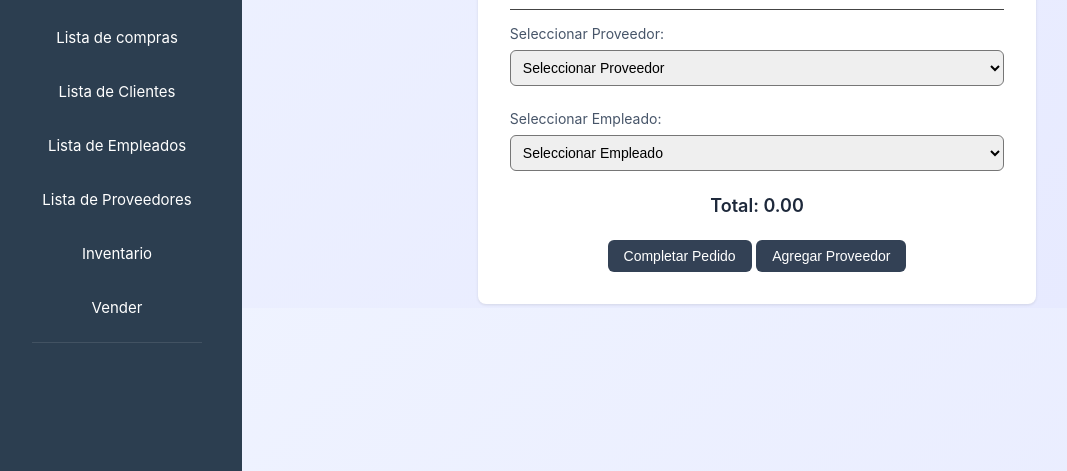
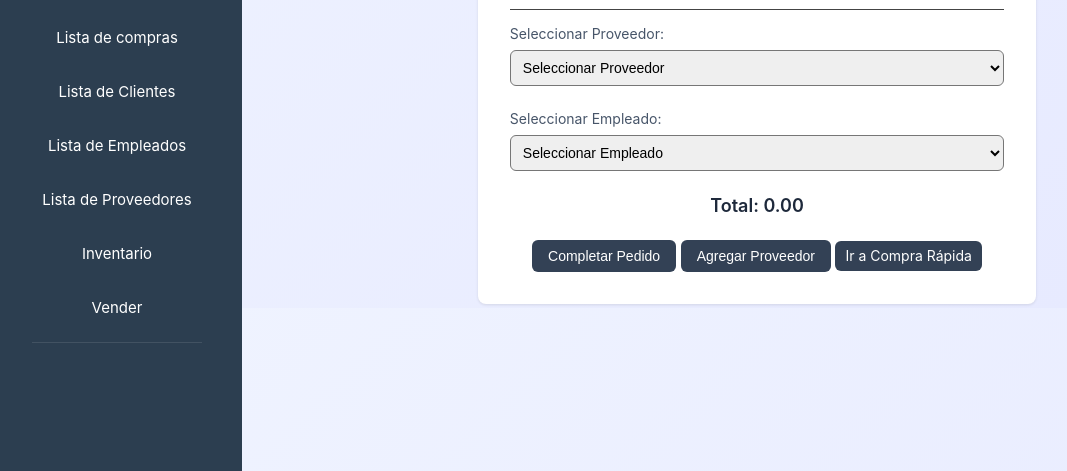
Before and after one commit to PirloFMJ/ProyectoProgramacion, a Django app: page /compra/ in a window 1280 px wide. Shown: the part 492-963 px from the top of the page, without its empty margins (8-1075 px from the left). Run offline with Django 5.2, Linux system fonts and the light colour scheme; data that the repository does not hold is empty.

Commit message:
Proyecto finalizado

```diff
--- a/inventario/templates/inventario/compra.html
+++ b/inventario/templates/inventario/compra.html
@@ -56,7 +56,7 @@
                     <td>${cantidad}</td>
                     <td>${precio.toFixed(2)}</td>
                     <td>${totalProducto.toFixed(2)}</td>
-                    <td><button type="button" class="btn btn-danger btn-sm" onclick="eliminarProducto(this)" id="btn-enlaces">X</button></td>
+                    <td><button type="button" class="btn btn-danger btn-sm" onclick="eliminarProducto(this)" id="btn-enlaces" style="background-color: red">X</button></td>
                 `;
 
                 actualizarTotal();
@@ -242,6 +242,7 @@
 
             <button type="button" class="btn btn-warning" onclick="completarPedido()" id="btn-enlaces">Completar Pedido</button>
             <button type="button" class="btn btn-warning" onclick="location.href='{% url 'crear_proveedor' %}'" id="btn-enlaces">Agregar Proveedor</button>
+            <a href="{% url 'compra_rapida' %}" class="btn btn-warning" id="btn-enlaces" style="padding: 6px 10px 7px 10px">Ir a Compra Rápida</a>
         </div>
     </div>
         </div>
--- a/inventario/templates/inventario/venta.html
+++ b/inventario/templates/inventario/venta.html
@@ -53,7 +53,7 @@
                     <td>${cantidad}</td>
                     <td>${precio.toFixed(2)}</td>
                     <td>${totalProducto.toFixed(2)}</td>
-                    <td><button type="button" class="btn btn-danger btn-sm" onclick="eliminarProducto(this)" id="btn-enlaces">X</button></td>
+                    <td><button type="button" class="btn btn-danger btn-sm" onclick="eliminarProducto(this)" id="btn-enlaces" style="background-color: red">X</button></td>
                 `;
 
                 actualizarTotal();
--- a/inventario/urls.py
+++ b/inventario/urls.py
@@ -4,7 +4,7 @@ from .views import (crear_producto, crear_cliente, listar_clientes, crear_catego
 crear_proveedor, listar_proveedores, listar_productos, inicio, venta_view, compra_view, completar_compra, completar_venta, inventario_view,
 editar_proveedor, eliminar_proveedor, editar_categoria, eliminar_categoria, editar_cliente, eliminar_cliente,
 listar_compras, detalle_compra, editar_empleado, eliminar_empleado, editar_producto, eliminar_producto, listar_ventas, detalle_venta, reporte_ventas, reporte_compras,
-reporte_inventario)
+reporte_inventario, compra_rapida, completar_compra_rapida)
 urlpatterns = [
 path('producto/crear/', crear_producto, name='crear_producto'),
     path('productos/', listar_productos, name='productos_listar'),
@@ -40,6 +40,8 @@ path('producto/crear/', crear_producto, name='crear_producto'),
     path('reporte_ventas/', reporte_ventas, name='reporte_ventas'),
     path('reporte_compras/', reporte_compras, name='reporte_compras'),
     path('reporte_inventario/<str:formato>/', reporte_inventario, name='reporte_inventario'),
+    path('compra_rapida/', compra_rapida, name='compra_rapida'),
+    path('completar_compra_rapida/', completar_compra_rapida, name='completar_compra_rapida'),
     # Redirige la raíz al login
     path('', login_view),
     path('logout/', cerrar_sesion, name='cerrar_sesion'),
--- a/inventario/views.py
+++ b/inventario/views.py
@@ -6,6 +6,7 @@ from django.shortcuts import render, get_object_or_404, redirect
 from django.db import transaction
 from django.http import JsonResponse
 from django.utils import timezone
+from django.db.models import Sum, F
 from django.views.decorators.csrf import csrf_exempt
 from django.contrib.auth.decorators import login_required
 from django.template.loader import get_template
@@ -803,3 +804,141 @@ def generar_reporte_pdf(inventario):
     if pisa_status.err:
         return HttpResponse('Hubo un error al generar el PDF', status=500)
     return response
+
+def compra_rapida(request):
+    if request.method == 'POST':
+        try:
+            data = json.loads(request.body)
+            cantidad_minima = int(data.get('cantidad_minima'))
+            cantidad_a_comprar = int(data.get('cantidad_comprar'))
+            fecha_vencimiento = data.get('fecha_vencimiento')
+
+            # Obtener productos con cantidad en inventario menor o igual a la cantidad mínima
+            productos_faltantes = Producto.objects.annotate(
+                total_disponible=Sum('inventario__cantidad_disponible')
+            ).filter(
+                Q(total_disponible__lte=cantidad_minima) | Q(total_disponible__isnull=True)
+            )
+
+            productos_compra = []
+            total_compra = 0
+
+            # Procesar cada producto faltante
+            for producto in productos_faltantes:
+                total_a_comprar = cantidad_a_comprar
+                precio = float(producto.precio_compra)
+                total_producto = total_a_comprar * precio
+
+                productos_compra.append({
+                    'id_producto': producto.id_producto,
+                    'nombre_producto': producto.nombre_producto,
+                    'cantidad': total_a_comprar,
+                    'precio': precio,
+                    'total': total_producto,
+                    'fecha_vencimiento': fecha_vencimiento
+                })
+
+                total_compra += total_producto
+
+            return JsonResponse({
+                'productos': productos_compra,
+                'total_compra': total_compra
+            })
+
+        except Exception as e:
+            print("Error en compra_rapida:", e)
+            return JsonResponse({'error': str(e)}, status=500)
+
+    # Renderizar la página de compra rápida
+    proveedores = Proveedor.objects.all()
+    empleados = Empleado.objects.all()
+    return render(request, 'inventario/compra_rapida.html', {
+        'proveedores': proveedores,
+        'empleados': empleados
+    })
+
+@transaction.atomic
+def completar_compra_rapida(request):
+    if request.method == 'POST':
+        try:
+            data = json.loads(request.body)
+            proveedor_id = data.get('proveedor')
+            empleado_id = data.get('empleado')
+            productos = data.get('productos', [])
+
+            # Validación de proveedor
+            try:
+                proveedor = Proveedor.objects.get(nit_proveedor=proveedor_id)
+            except Proveedor.DoesNotExist:
+                return JsonResponse({'error': 'Proveedor no válido'}, status=400)
+
+            # Validación de empleado
+            try:
+                empleado = Empleado.objects.get(id_usuario=empleado_id)
+            except Empleado.DoesNotExist:
+                return JsonResponse({'error': 'Empleado no válido'}, status=400)
+
+            # Verificar si la lista de productos está vacía
+            if not productos:
+                return JsonResponse({'error': 'No se enviaron productos para la compra'}, status=400)
+
+            total_compra = 0
+
+            # Crear la compra
+            compra = Compra.objects.create(
+                nit_proveedor=proveedor,
+                id_usuario=empleado,
+                fecha_compra=timezone.now(),
+                total_compra=0  # Se actualizará luego con el total real
+            )
+
+            # Procesar cada producto
+            for item in productos:
+                producto_nombre = item.get('nombre_producto')
+                cantidad = item.get('cantidad')
+                precio = item.get('precio')
+                fecha_vencimiento = item.get('fecha_vencimiento')
+
+                # Validación de campos necesarios
+                if not producto_nombre or not cantidad or not precio:
+                    return JsonResponse({'error': 'Faltan datos en uno de los productos'}, status=400)
+
+                # Obtener o crear el producto
+                try:
+                    producto = Producto.objects.get(nombre_producto=producto_nombre)
+                except Producto.DoesNotExist:
+                    return JsonResponse({'error': f'Producto {producto_nombre} no encontrado'}, status=400)
+
+                # Calcular el total por producto y sumarlo al total general
+                total_producto = float(precio) * int(cantidad)
+                total_compra += total_producto
+
+                # Crear el detalle de la compra
+                DetalleCompra.objects.create(
+                    id_compra=compra,
+                    id_producto=producto,
+                    cantidad_producto=cantidad,
+                    total_producto=total_producto,
+                    fecha_expiracion=fecha_vencimiento
+                )
+
+                # Actualizar o crear el inventario para el producto
+                inventario, created = Inventario.objects.get_or_create(
+                    id_producto=producto,
+                    fecha_expiracion=fecha_vencimiento,
+                    defaults={'cantidad_disponible': 0}
+                )
+                inventario.cantidad_disponible += int(cantidad)
+                inventario.save()
+
+            # Actualizar el total de la compra
+            compra.total_compra = total_compra
+            compra.save()
+
+            return JsonResponse({'success': 'Compra rápida completada y productos añadidos al inventario'})
+
+        except Exception as e:
+            print("Error en completar_compra_rapida:", e)
+            return JsonResponse({'error': str(e)}, status=500)
+
+    return JsonResponse({'error': 'Método no permitido'}, status=405)
```
Also changed, not shown: inventario/templates/inventario/compra_rapida.html (+9 -6 lines).
